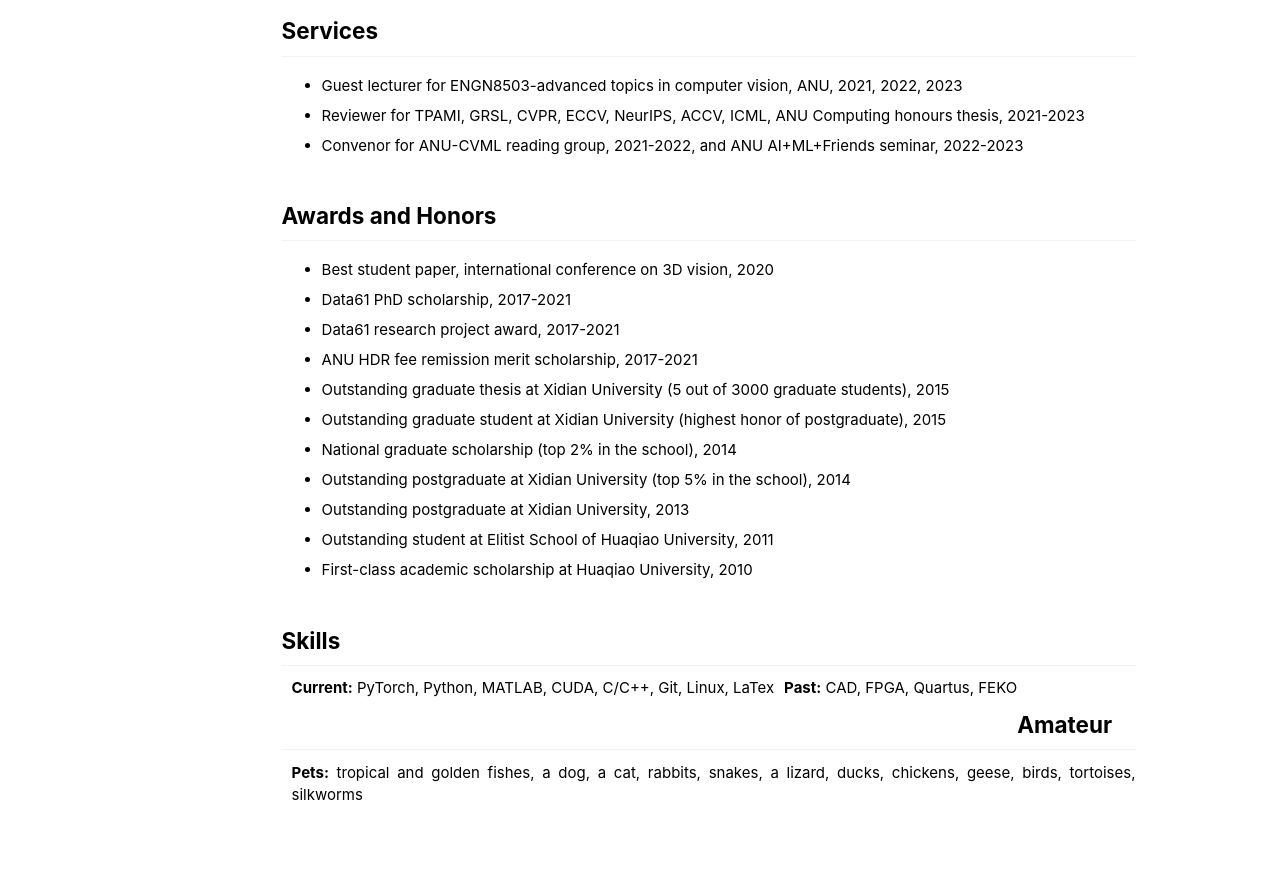
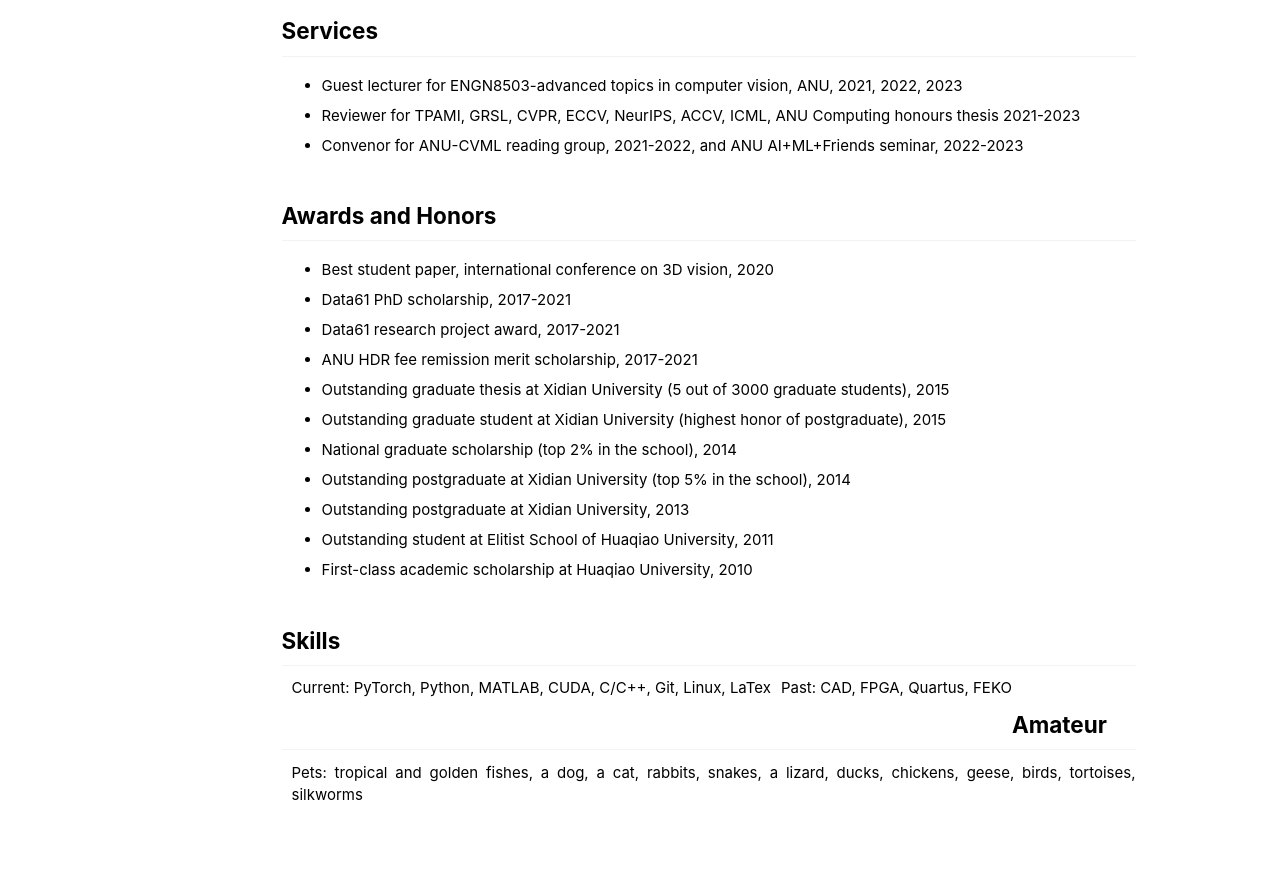
Before and after one commit to zwxu064/zwxu064.github.io, a Jekyll site: the page built from _pages/about.html, in a window 1280 px wide and 1400 px high, scrolled down 2652 px. Shown: the part 385-1256 px from the top of the window. Built offline with Jekyll 4.4.1, drawn with Linux system fonts in a browser that asks for light colours.

Commit message:
Update about.html

```diff
--- a/_pages/about.html
+++ b/_pages/about.html
@@ -199,7 +199,7 @@
 <h2 id="services">Services</h2>
   <ul>
     <li><div>Guest lecturer for ENGN8503-advanced topics in computer vision, ANU, 2021, 2022, 2023</div>
-    <li><div>Reviewer for TPAMI, GRSL, CVPR, ECCV, NeurIPS, ACCV, ICML, ANU Computing honours thesis, 2021-2023</div>
+    <li><div>Reviewer for TPAMI, GRSL, CVPR, ECCV, NeurIPS, ACCV, ICML, ANU Computing honours thesis 2021-2023</div>
     <li><div>Convenor for ANU-CVML reading group, 2021-2022, and ANU <a style="color: inherit;" href="https://cs.anu.edu.au/ai-ml-friends/", target="_blank">AI+ML+Friends seminar</a>, 2022-2023</div>
   </ul>
 
@@ -229,8 +229,8 @@
   </ul>
 
 <h2 id="skills">Skills</h2>
-<p class="alignlefttab"><strong>Current:</strong> PyTorch, Python, MATLAB, CUDA, C/C++, Git, Linux, LaTex</p>
-<p class="alignlefttab"><strong>Past:</strong> CAD, FPGA, Quartus, FEKO</p>
+<p class="alignlefttab">Current: PyTorch, Python, MATLAB, CUDA, C/C++, Git, Linux, LaTex</p>
+<p class="alignlefttab">Past: CAD, FPGA, Quartus, FEKO</p>
 
 <h2 id="amateur">Amateur</h2>
-<p class="alignlefttab"><strong>Pets:</strong> tropical and golden fishes, a dog, a cat, rabbits, snakes, a lizard, ducks, chickens, geese, birds, tortoises, silkworms</p>
+<p class="alignlefttab">Pets: tropical and golden fishes, a dog, a cat, rabbits, snakes, a lizard, ducks, chickens, geese, birds, tortoises, silkworms</p>
```
